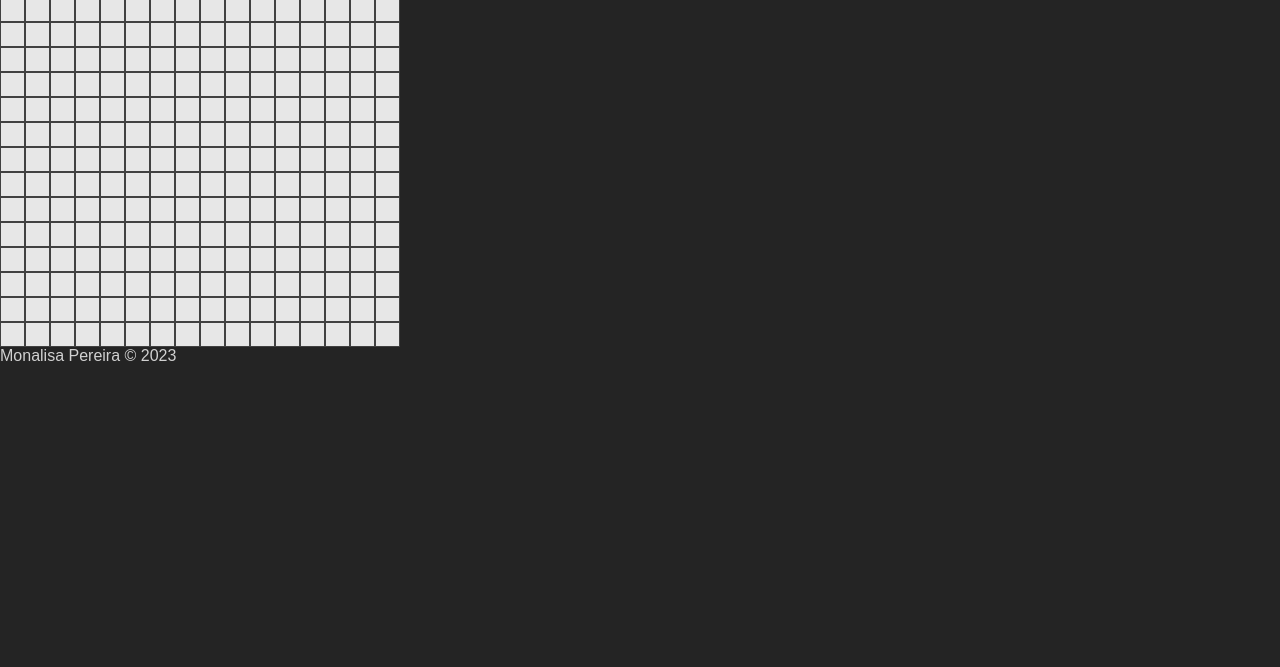
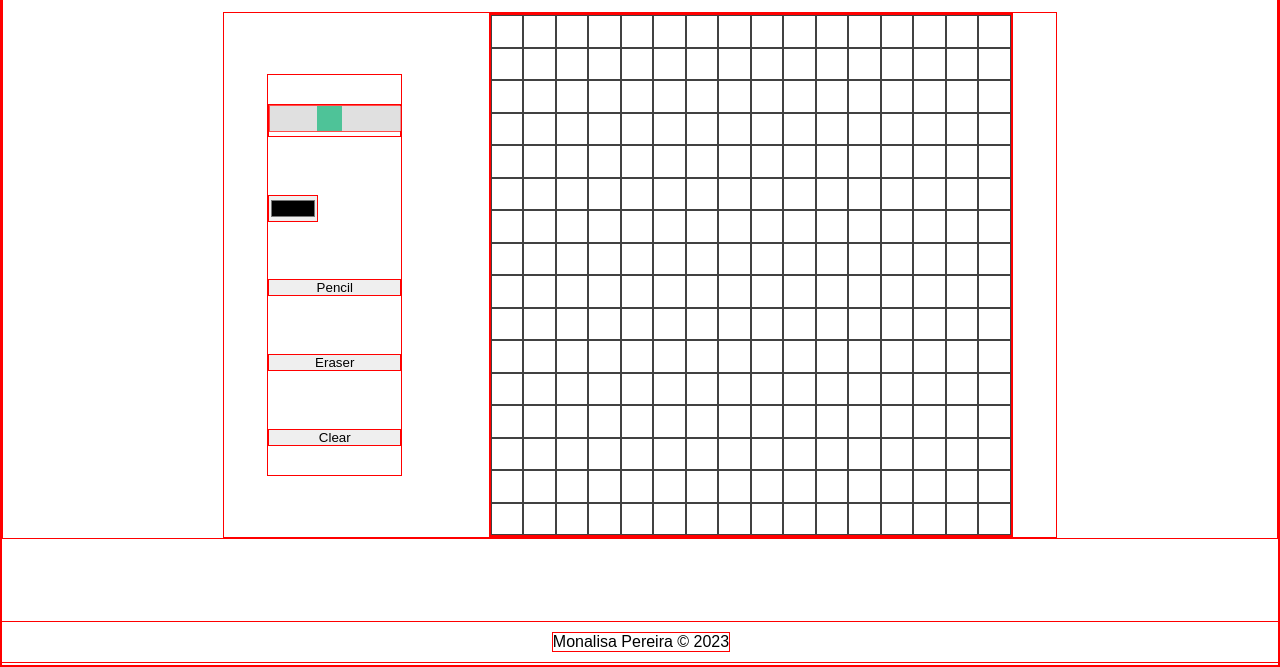
Before and after one commit to monalisanpereira/odin-etch-a-sketch, a website: page index.html in a window 1280 px wide. Shown: the part 137-804 px from the top of the page. Drawn offline with Linux system fonts and the light colour scheme.

Commit message:
Add Sass and basic style

```diff
--- a/index.html
+++ b/index.html
@@ -7,21 +7,30 @@
   <title>Etch-a-Sketch</title>
 </head>
 <body>
-  <header>
+  <div class="body-wrapper">
+
+    <header class="header">
       <h1 class="header__title">
         Etch-a-Sketch
       </h1>
     </header>
-  <aside>
-    <div class="slidecontainer">
-      <input type="range" min="1" max="100" value="50" class="slider" id="myRange">
+
+    <div class="main-content">
+      <aside class="control-bar">
+        <div class="control-bar__slider-container">
+          <input type="range" min="1" max="10" value="5" class="control-bar__slider" id="">
         </div>
-    <input type="color" id="colorpicker">
-    <button>Pencil</button>
-    <button>Eraser</button>
-    <button>Clear</button>
+        <input type="color" id="control-bar__colorpicker">
+        <button class="control-bar__button">Pencil</button>
+        <button class="control-bar__button">Eraser</button>
+        <button class="control-bar__button">Clear</button>
       </aside>
+
+      <div class="grid-wrapper">
         <div id="sketch-grid" class="sketch-grid"></div>
+      </div>
+    </div>
+  </div>
 
   <footer>
     <span>Monalisa Pereira © 2023</span>
--- /dev/null
+++ b/styles.scss
@@ -0,0 +1,114 @@
+/* ---------- VARIABLES ---------- */
+
+  $text-color: #d1d1d1;
+  $background-color: #242424;
+  $grid-color: #e7e7e7;
+
+/* ---------- GLOBAL RULES ---------- */
+
+* {
+  -webkit-user-select: none;
+  -ms-user-select: none;
+  user-select: none;
+  padding: 0;
+  margin: 0;
+  border: solid 1px red;
+}
+
+body {
+  font-family: sans-serif;
+  color: var(--text-color);
+  background-color: var(--background-color);
+  height: 100vh;
+}
+
+.body-wrapper {
+  display: flex;
+  flex-direction: column;
+  align-items: center;
+}
+
+/* ---------- TITLE ---------- */
+
+.header {
+  margin: 30px 0;
+  font-size: 36px;
+}
+
+/* ---------- MAIN CONTENT ---------- */
+
+.main-content {
+  width: 65vw;
+  display: flex;
+  justify-content: space-around;
+  align-items: center;
+}
+
+/* ---------- CONTROL BAR ---------- */
+
+.control-bar {
+  display: flex;
+  flex-direction: column;
+  justify-content: space-around;
+  height: 50vh;
+
+  &__slider {
+    -webkit-appearance: none;
+    appearance: none;
+    width: 100%; /* Full-width */
+    height: 25px; /* Specified height */
+    background: #d3d3d3; /* Grey background */
+    outline: none; /* Remove outline */
+    opacity: 0.7; /* Set transparency (for mouse-over effects on hover) */
+    -webkit-transition: .2s; /* 0.2 seconds transition on hover */
+    transition: opacity .2s;
+
+    &::-webkit-slider-thumb {
+      -webkit-appearance: none; /* Override default look */
+      appearance: none;
+      width: 25px; /* Set a specific slider handle width */
+      height: 25px; /* Slider handle height */
+      background: #04AA6D; /* Green background */
+      cursor: pointer; /* Cursor on hover */
+    }
+
+    &::-moz-range-thumb {
+      width: 25px; /* Set a specific slider handle width */
+      height: 25px; /* Slider handle height */
+      background: #04AA6D; /* Green background */
+      cursor: pointer; /* Cursor on hover */
+    }
+  }
+}
+
+/* ---------- SKETCH GRID ---------- */
+
+.sketch-grid {
+  height: 65vh;
+  width: 65vh;
+  display: grid;
+  grid-template-columns: repeat(16, auto);
+  grid-template-rows: repeat(16, auto);
+
+  &__square {
+    border: solid 1px rgb(65, 65, 65);
+    background-color: var(--grid-color);
+
+    &--painted {
+      background-color: black;
+    }
+  }
+}
+
+/* ---------- FOOTER ---------- */
+
+footer {
+  display: flex;
+  justify-content: center;
+  align-items: center;
+  position: fixed;
+  bottom: 0;
+  left: 0;
+  height: 5vh;
+  width: 100%;
+}
```
Also changed, not shown: package.json (added, +25 -0 lines), styles.css, 1 other file. Lines whose indentation alone changed are shown as unchanged.
